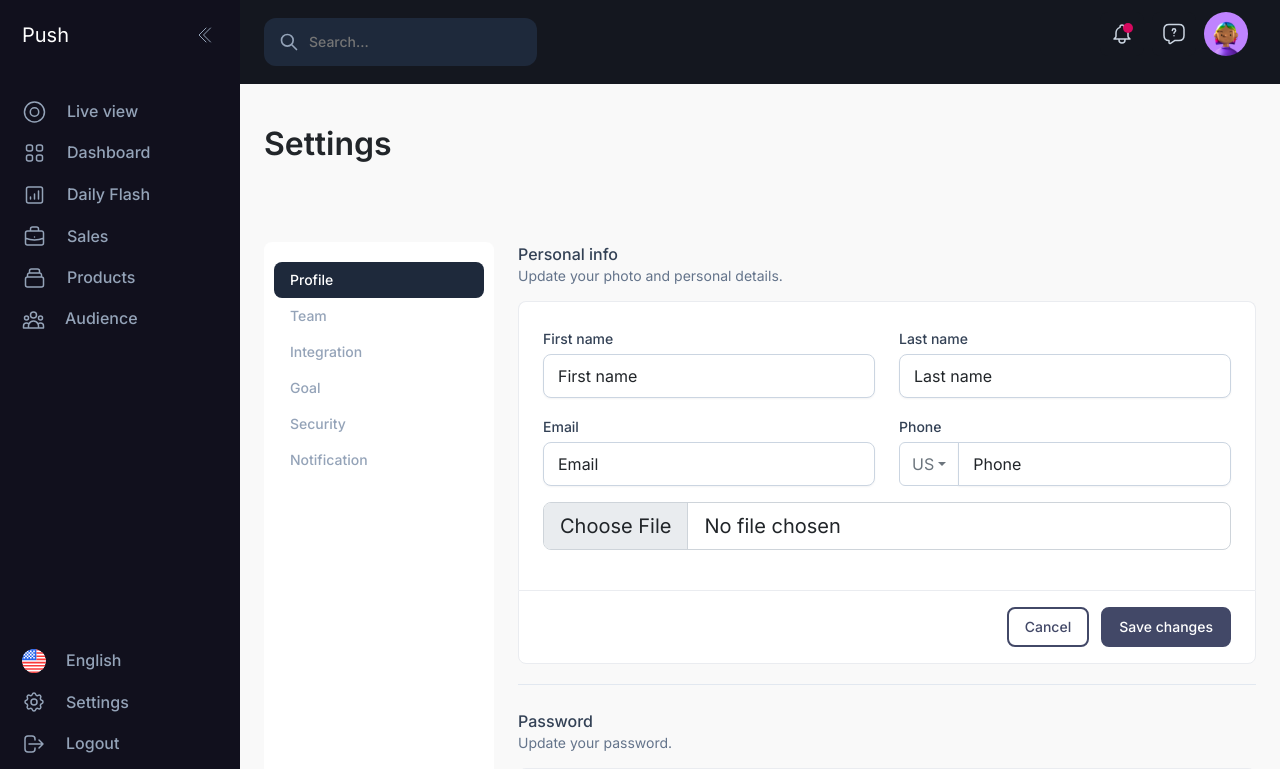
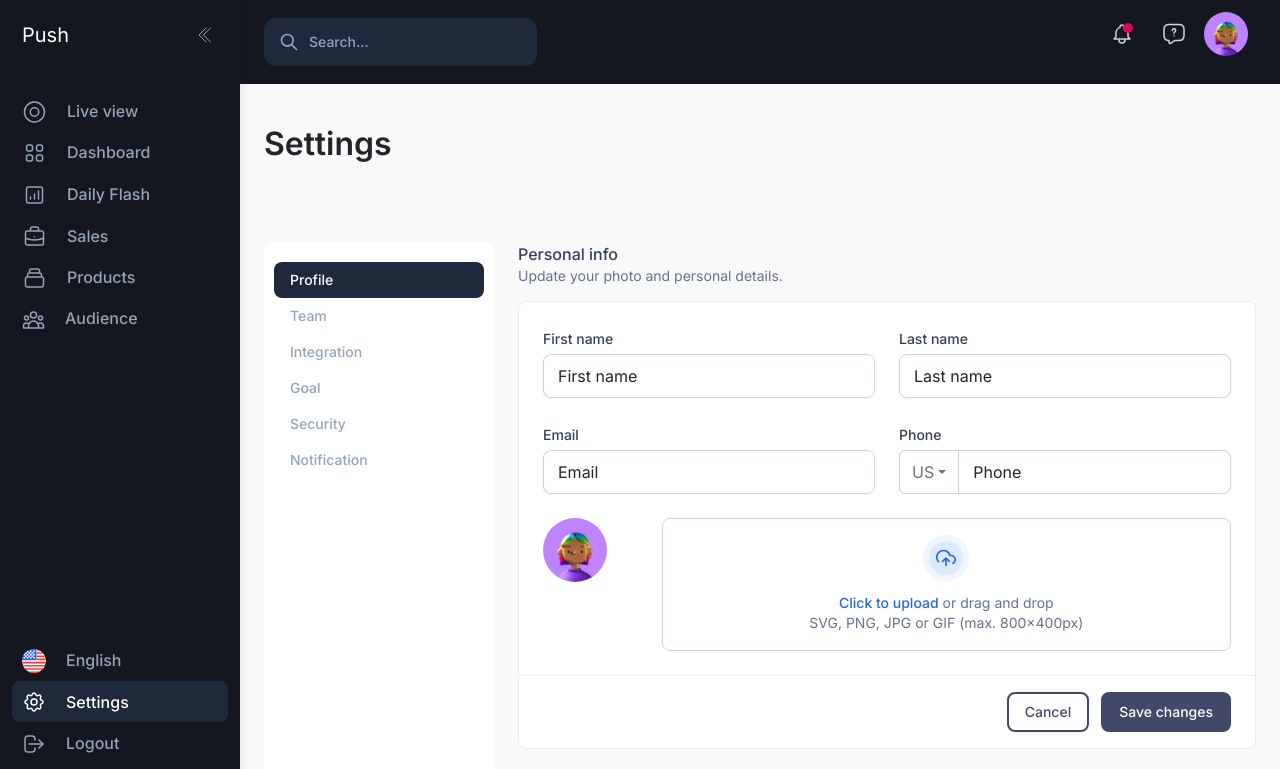
Before and after one commit to Rsuraj143/Push-analytics, a React (Create React App) app: page /setting in a window 1280 px wide. Shown: the top 769 px of the page. Built offline with nearby package versions, Linux system fonts and the light colour scheme.

Commit message:
fixing issue

```diff
--- a/src/Components/Charts/Chart.js
+++ b/src/Components/Charts/Chart.js
@@ -1,4 +1,5 @@
 import React from "react";
+import "./Chart.css";
 import { useEffect, useState } from "react";
 import {
   Area,
--- a/src/Components/Header/Header.css
+++ b/src/Components/Header/Header.css
@@ -6,10 +6,15 @@
     position: absolute;
     left: 60px;
     width: calc(100% - 60px);
+    transition: all 0.5s ease;
+    z-index: -1;
 }
 .header {
     padding: 12px 24px;
     background: #14171F;
+    position: sticky;
+    top: 0;
+    z-index: 1034;
 }
 .header-main {
     display: flex;
@@ -34,6 +39,9 @@
     transform: translateY(-50%);
     left: 15px;
 }
+.search-box input::placeholder{
+    color: #94A3B8;
+}
 .search-box input:focus + img{
     filter: brightness(15);
 }
@@ -46,7 +54,7 @@
     font-weight: 500;
     font-size: 14px;
     line-height: 20px;
-    color: #94A3B8;
+    color: #fff;
 }
 .icon-list {
     display: flex !important;
--- a/src/Components/Setting/Settingtab.css
+++ b/src/Components/Setting/Settingtab.css
@@ -22,6 +22,33 @@
 }
 .personal-info{
     padding-bottom: 20px;
+}
+.upload-box{
+    text-align: center;
+    background: #FFFFFF;
+    border: 1px solid #CBD5E1;
+    /* border: 1px dashed #E2E8F0; */
+    border-radius: 8px;
+    padding: 16px 24px;
+}
+.upload-box label{
+    width: 100%;
+}
+.upload-box p{
+    font-weight: 400;
+    font-size: 14px;
+    line-height: 20px;
+    color: #64748B;
+    margin-bottom: 0;
+    margin-top: 12px;
+}
+.upload-box p span{
+    font-weight: 500;
+    color: #2563EB;
+}
+.close-file{
+    margin-left: 20px;
+    cursor: pointer;
 }
 .password{
     padding-top: 24px;
@@ -99,6 +126,9 @@
     border-radius: 8px 8px 0 0;
     padding: 24px;
     border-bottom: 0;
+}
+.user-group{
+    margin-bottom: 24px;
 }
 form .user-input{
     height: 44px;
@@ -180,6 +210,7 @@ table{
     table-layout: fixed;
     border-color:#F1F5F9 !important ;
     background: #fff;
+    margin-bottom: 0 !important;
 }
 table tr th{
     font-weight: 600;
@@ -346,7 +377,7 @@ background: #fff ;
     /* display: inline-block; */
     /* background: rgba(45, 230, 14, 0.06);
     border-radius: 6px; */
-    margin: 10px 0;
+    margin: 10px 0 0 0;
 }
 .integration-main .error-box span{
     font-weight: 500;
@@ -386,7 +417,8 @@ background: #fff ;
     font-size: 14px;
     line-height: 20px;
     color: #334155;
-    margin-bottom: 0    ;
+    margin-bottom: 0 ;
+    margin-top: 10px;
 }
 
 /* goal tab */
@@ -541,3 +573,9 @@ input[type="time"]::-webkit-calendar-picker-indicator {
     background-color: #2563EB;
     border-color: #2563EB;
 }
+
+@media (max-width:991px){
+    .notification-right .notification-form .form-switch {
+        padding: 22px 24px;
+    }
+}
--- a/src/Components/Setting/Settingtab.js
+++ b/src/Components/Setting/Settingtab.js
@@ -3,17 +3,20 @@ import "./Settingtab.css";
 import { Col, Dropdown, DropdownButton, Form, InputGroup, Nav, Row, Tab, Table } from 'react-bootstrap'
 import Button from 'react-bootstrap/Button';
 import {AiOutlineQuestionCircle} from 'react-icons/ai';
+import {AiFillCloseCircle} from 'react-icons/ai';
 import deleteicon from "../../Images/deleteicon.svg"
 import  editicon  from "../../Images/editicon.svg"
 import  googledrive  from "../../Images/googledrive.svg"
 import  Facebook  from "../../Images/Facebook.svg"
 import  goaledit  from "../../Images/goaledit.svg"
 import  btnarrow  from "../../Images/btnarrow.svg"
-
+import  upload  from "../../Images/upload.svg"
+import  uploaduser  from "../../Images/uploaduser.svg"
 
 const Settingtab = () => {
   const [isShown, setIsShown] = useState(false);
-  console.log(isShown);
+  const [file, setFile] = useState(null);
+  console.log(file);
   return (
     <div>
      <div className='main-heading'>
@@ -22,7 +25,7 @@ const Settingtab = () => {
      <div className='setting-tabs'>
      <Tab.Container id="left-tabs-example" defaultActiveKey="Profile">
       <Row>
-        <Col lg={3} >
+        <Col lg={3} className="mb-lg-0 mb-md-3" >
           <Nav variant="pills" className="flex-column">
             <Nav.Item>
               <Nav.Link eventKey="Profile">Profile</Nav.Link>
@@ -55,13 +58,13 @@ const Settingtab = () => {
                 <Form className='account-form'>
                 <Row>
                   <Col lg={6} >
-                  <Form.Group className="mb-3" controlId="exampleForm.ControlInput1">
+                  <Form.Group className="user-group" controlId="exampleForm.ControlInput1">
                   <Form.Label>First name</Form.Label>
                   <Form.Control type="text" className='user-input' placeholder="First name" />
                 </Form.Group>
                   </Col>
                   <Col lg={6} >
-                  <Form.Group className="mb-3" controlId="exampleForm.ControlInput1">
+                  <Form.Group className="user-group" controlId="exampleForm.ControlInput1">
                   <Form.Label>Last name</Form.Label>
                   <Form.Control type="text" className='user-input' placeholder="Last name" />
                 </Form.Group>
@@ -69,14 +72,14 @@ const Settingtab = () => {
               </Row>
               <Row>
                   <Col lg={6} >
-                  <Form.Group className="mb-3" controlId="exampleForm.ControlInput1">
+                  <Form.Group className="user-group" controlId="exampleForm.ControlInput1">
                   <Form.Label>Email</Form.Label>
                   <Form.Control type="email" className='user-input' placeholder="Email" />
                 </Form.Group>
                   </Col>
                   <Col lg={6} >
                   <Form.Label>Phone</Form.Label>
-                  <InputGroup className="mb-3">
+                  <InputGroup className="user-group">
                     <DropdownButton
                       variant="outline-secondary"
                       title="US"
@@ -92,15 +95,33 @@ const Settingtab = () => {
                   </Col>
               </Row>
               <Row>
-                <Col lg={12} >
-                <Form.Group controlId="formFileLg" className="mb-3">
-                <Form.Control type="file" size="lg" />
-                </Form.Group>
-                </Col>
+              <Col lg={2} xxl={1} className="mb-3 text-lg-start text-md-center">
+                <img src={uploaduser} className="uploaduser" alt="uploaduser" />
+              </Col>
+              <Col lg={10} xxl={11} >
+              <div className='upload-box'>
+              <input type="file" name="file" id="file" className="d-none" onChange={e => {setFile(e.target.files[0]); e.target.value= null}} />
+              {
+                !file ?
+                <label for="file">
+                <img src={upload} alt="upload" />
+                <p><span>Click to upload</span> or drag and drop <br></br>
+                SVG, PNG, JPG or GIF (max. 800x400px)</p>
+              </label>
+                :
+                <div>{file?.name}
+                <AiFillCloseCircle onClick={()=>setFile(null)} className="close-file"/>
+                </div>
+              }
+
+              </div>
+              {/* <Form.Group controlId="formFileLg" className="user-group">
+              <Form.Control type="file" size="lg" />
+              </Form.Group> */}
+              </Col>
               </Row>
-
               </Form>
-              <div className='text-end button-box'>
+              <div className='text-lg-end text-md-start button-box'>
                 <Button href="#" className='my-button my-button-transparent'>Cancel</Button>
                 <Button href="#" className='my-button'>Save changes</Button>
                </div>
@@ -113,31 +134,31 @@ const Settingtab = () => {
                 <Form className='account-form'>
                 <Row>
                   <Col lg={6} >
-                  <Form.Group className="mb-3" controlId="exampleForm.ControlInput1">
+                  <Form.Group className="user-group" controlId="exampleForm.ControlInput1">
                   <Form.Label>Current password</Form.Label>
                   <Form.Control type="text" className='user-input' placeholder="Current password" />
                 </Form.Group>
                   </Col>
                   <Col lg={6} className="d-flex align-items-center" >
-                  <p className='m-0 forget-text'>Did you forget your password?</p>
+                  <p className='mb-lg-0 mb-md-3 forget-text'>Did you forget your password?</p>
                   </Col>
               </Row>
               <Row>
                   <Col lg={6} >
-                  <Form.Group className="mb-3" controlId="exampleForm.ControlInput1">
+                  <Form.Group className="user-group mb-lg-0" controlId="exampleForm.ControlInput1">
                   <Form.Label>Current password</Form.Label>
                   <Form.Control type="email" className='user-input' placeholder="Current password" />
                 </Form.Group>
                   </Col>
                   <Col lg={6} >
-                  <Form.Group className="mb-3" controlId="exampleForm.ControlInput1">
+                  <Form.Group className="user-group mb-0" controlId="exampleForm.ControlInput1">
                   <Form.Label>Re-enter New Password</Form.Label>
                   <Form.Control type="email" className='user-input' placeholder="Re-enter New Password" />
                 </Form.Group>
                   </Col>
               </Row>
               </Form>
-              <div className='text-end button-box'>
+              <div className='text-lg-end text-md-start button-box'>
                 <Button href="#" className='my-button my-button-transparent'>Cancel</Button>
                 <Button href="#" className='my-button'>Save changes</Button>
                </div>
@@ -152,13 +173,13 @@ const Settingtab = () => {
                 <Form className='account-form'>
               <Row>
                   <Col xl={5} >
-                  <Form.Group className="mb-3" controlId="exampleForm.ControlInput1">
+                  <Form.Group className="user-group" controlId="exampleForm.ControlInput1">
                   <Form.Label>Email users</Form.Label>
                   <Form.Control type="email" className='user-input' placeholder="Email users" />
                 </Form.Group>
                   </Col>
                   <Col xl={5} >
-                    <div className="mb-3">
+                    <div className="user-group">
                     <Form.Label >Select</Form.Label>
                     <Form.Select aria-label="Default select example">
                       <option>Role</option>
@@ -168,7 +189,7 @@ const Settingtab = () => {
                     </Form.Select>
                   </div>
                   </Col>
-                  <Col xl={2} className="align-self-end mb-3" >
+                  <Col xl={2} className="align-self-end" >
                     <Button href="#" className='my-button blue'>Send invite</Button>
                   </Col>
               </Row>
@@ -242,7 +263,7 @@ const Settingtab = () => {
 
             <Tab.Pane eventKey="Integration">
             <Row>
-              <Col lg={6}>
+              <Col xl={6} className="mb-xl-0 mb-3">
                 <div className='integration-main'>
                   <div className='integrat-heading  d-flex justify-content-between'>
                     <div className='img-box d-flex align-items-center'>
@@ -262,7 +283,7 @@ const Settingtab = () => {
                   <p className='integrat-text'>Lorem ipsum dolor sit amet, consectetur adipiscing elit. Elementum hac porttitor felis tristique quis sagittis nec sed.</p>
                 </div>
               </Col>
-              <Col lg={6}>
+              <Col xl={6}>
                 <div className='integration-main'>
                   <div className='integrat-heading  d-flex justify-content-between'>
                     <div className='img-box d-flex align-items-center'>
@@ -327,7 +348,7 @@ const Settingtab = () => {
                     </Table>
                     </div>
                 </div>
-                <div className='text-end button-box'>
+                <div className='text-lg-end text-md-start button-box'>
                     <Button href="#" className='my-button my-button-transparent'>Cancel</Button>
                     <Button href="#" className='my-button'>Save changes</Button>
                 </div>
@@ -340,8 +361,8 @@ const Settingtab = () => {
                   <p>Setting up authentication</p>
                 </div>
                   <Row>
-                <Col lg={6}>
-                  <div className='authentication-main'>
+                <Col xl={6}>
+                  <div className='authentication-main mb-xl-0 mb-3'>
                     <div className='authentication-heading d-flex align-items-center justify-content-between'>
                       <h4>Authenticator App</h4>
                       <span>Off</span>
@@ -350,7 +371,7 @@ const Settingtab = () => {
                     <Button href="#" className='my-button blue'>Set Up <img src={btnarrow} alt='btnarrow'></img></Button>
                   </div>
                 </Col>
-                <Col lg={6}>
+                <Col xl={6}>
                   <div className='authentication-main'>
                     <div className='authentication-heading d-flex align-items-center justify-content-between'>
                       <h4>Text Message</h4>
@@ -404,7 +425,7 @@ const Settingtab = () => {
               <div className='notification-main'>
                 <div className='notification'>
                 <Row className=''>
-                  <Col lg={4}>
+                  <Col xl={4} lg={5}>
                   <div className='notification-left'>
                   <Form className='account-form'>
                     <div className='tab-heading'>
@@ -418,7 +439,7 @@ const Settingtab = () => {
                     </Form>
                 </div>
                   </Col>
-                  <Col lg={8}>
+                  <Col xl={8} lg={7}>
                   <div className='notification-right'>
                   <Form className='notification-form'>
                     <Form.Check
@@ -443,7 +464,7 @@ const Settingtab = () => {
                 </div>
                 <div className='notification'>
                 <Row className=''>
-                  <Col lg={4}>
+                  <Col xl={4} lg={5}>
                   <div className='notification-left'>
                   <Form className='account-form'>
                     <div className='tab-heading'>
@@ -457,7 +478,7 @@ const Settingtab = () => {
                     </Form>
                 </div>
                   </Col>
-                  <Col lg={8}>
+                  <Col xl={8} lg={7}>
                   <div className='notification-right'>
                   <Form className='notification-form'>
                     <Form.Check
@@ -480,7 +501,7 @@ const Settingtab = () => {
                   </Col>
                   </Row>
                 </div>
-                <div className='text-end button-box'>
+                <div className='text-lg-end text-md-start button-box'>
                 <Button href="#" className='my-button my-button-transparent'>Cancel</Button>
                 <Button href="#" className='my-button'>Save changes</Button>
                </div>
--- a/src/Components/SlideBar/SlideBar.css
+++ b/src/Components/SlideBar/SlideBar.css
@@ -8,7 +8,8 @@
     left: 0;
     height: 100%;
     width: 60px;
-    background: #11101d;
+    background: #14171F;
+    box-shadow: 2px 2px 10px -1px rgba(0, 0, 0, 0.1);
     padding: 2px 6px;
     transition: all 0.5s ease;
 }
@@ -45,47 +46,54 @@
     top: 50%;
     text-align: center;
     line-height: 50px;
-    transform: translate(-50%, -50%);
+    transform: translate(-50%, -50%) rotate(180deg);
     cursor: pointer;
+
 }
 .sidebar.active #btn {
     left: 90%;
+    transform: translate(-50%, -50%) rotate(0deg);
 }
 
 .sidebar ul {
     margin-top: 30px;
     padding-left: 0;
 }
-.sidebar ul li {
+/* .sidebar ul li {
     transition: all 0.4s ease;
     border-radius: 8px;
-}
-.sidebar ul li {
+} */
+/* .sidebar ul li {
     position: relative;
-    padding: 8px 10px;
+
     display: flex;
     align-items: center;
-}
+} */
 .sidebar ul li a {
     color: #94A3B8;
-    display: inline-flex;
+    display: flex;
     align-items: center;
     text-decoration: none;
     transition: all 0.4s ease;
     border-radius: 8px;
     white-space: nowrap;
+    padding: 8px 10px;
 }
 .sidebar ul li .icons img{
     margin-right: 20px;
     transition: all 0.4s ease;
 }
-.sidebar ul li:hover {
+.sidebar ul li a:hover,
+.sidebar ul li a.active {
     color: #fff;
     background: #1E293B;
 }
-.sidebar ul li:hover a {
+
+.sidebar ul li a:hover,
+.sidebar ul li a.active {
     color: #fff;
 }
+.sidebar ul li a.active .icons img,
 .sidebar ul li:hover .icons img{
     filter: brightness(15);
 }
@@ -122,6 +130,7 @@
     font-weight: 500;
     font-size: 16px;
     line-height: 24px;
+    transition: all 0.5s ease;
 }
 .sidebar-box{
     display: flex;
--- a/src/Components/SlideBar/SlideBar.js
+++ b/src/Components/SlideBar/SlideBar.js
@@ -1,6 +1,6 @@
 import React, { useRef, useState } from "react";
 import "./SlideBar.css";
-import { Link } from "react-router-dom";
+import { Link, NavLink } from "react-router-dom";
 import Liveview from "../../Images/Live-view.svg";
 import dashbord from "../../Images/Dashboard.svg";
 import DailyFlash from "../../Images/Daily-Flash.svg";
@@ -61,13 +61,13 @@ const SlideBar = () => {
             <span class="tooltip">Dashboard</span>
           </li>
           <li>
-            <Link to="/dailyFlash">
+            <NavLink to="/dailyFlash">
               <div className="icons">
                 <img src={DailyFlash} alt="dashbord" />
               </div>
 
               <span class="link_names">Daily Flash</span>
-            </Link>
+            </NavLink>
             <span class="tooltip">Daily Flash</span>
           </li>
           <li>
@@ -112,12 +112,12 @@ const SlideBar = () => {
             <span class="tooltip">English</span>
           </li>
           <li>
-            <Link to="/setting">
+            <NavLink to="/setting">
               <div className="icons">
                 <img src={Settings} alt="dashbord" />
               </div>
               <span class="link_names">Settings</span>
-            </Link>
+            </NavLink>
             <span class="tooltip">Settings</span>
           </li>
           <li>
```
Also changed, not shown: src/Components/Charts/Chart.css (+17 -0 lines), src/Components/tabs/tabs.css (+7 -21 lines), src/Images/upload.svg (added), src/Images/uploaduser.svg (added).
